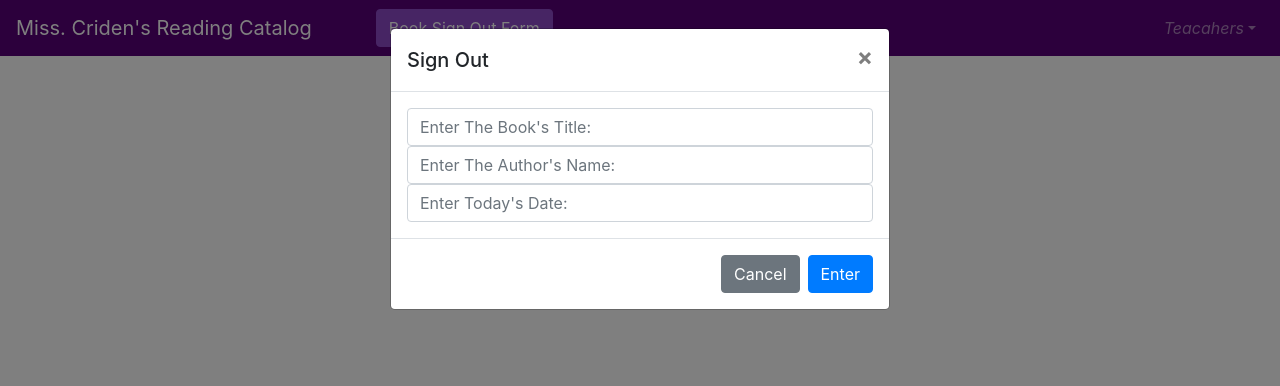
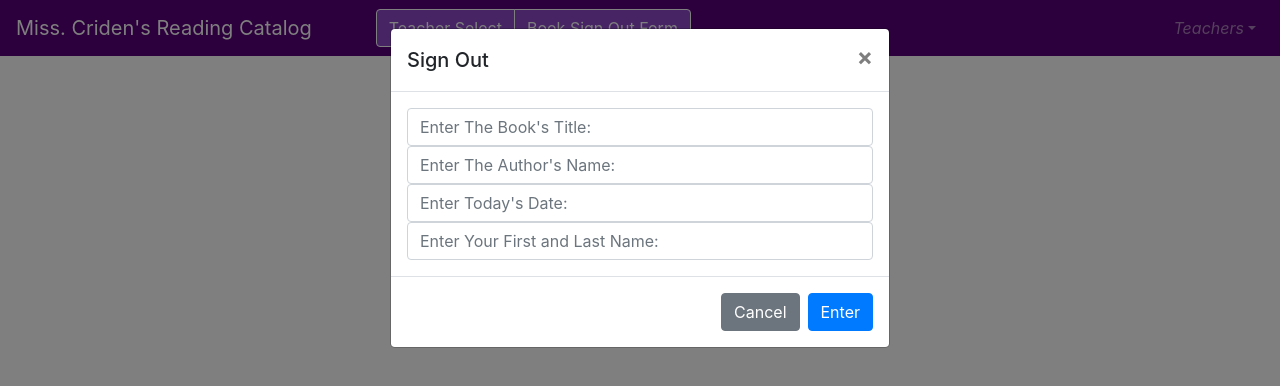
Before and after one commit to louismot/lc-book-catalog, a Vue app: page / in a window 1280 px wide. Both pictures are taken after a click on the button "Book Sign Out Form". Shown: the top 386 px of the page. Built offline with nearby package versions, Linux system fonts and the light colour scheme; no server answers.

Commit message:
Basic Styled Navbar is working with working forms

```diff
--- a/src/components/Navbar.vue
+++ b/src/components/Navbar.vue
@@ -8,11 +8,20 @@
       <b-collapse id="nav-collapse" is-nav>
         <b-navbar-nav class="ml-5">
 <!--          <b-nav-item href="#">Admin</b-nav-item>-->
-          <b-button v-b-modal.signout-book style="background-color: #904bc9; border-color: #904bc9">Book Sign Out Form</b-button>
+          <b-button-group>
+            <b-button v-b-modal.select-teacher style="background-color: #904bc9; border-color: white; ">Teacher Select</b-button>
+            <b-button v-b-modal.signout-book style="background-color: #904bc9; border-color: white">Book Sign Out Form</b-button>
+          </b-button-group>
           <b-modal id="signout-book" title="Sign Out" ok-title="Enter">
             <b-form-input v-model="bookTitle" placeholder="Enter The Book's Title:"></b-form-input>
             <b-form-input v-model="bookAuthor" placeholder="Enter The Author's Name:"></b-form-input>
             <b-form-input v-model="bookDate" placeholder="Enter Today's Date:"></b-form-input>
+            <b-form-input v-model="studentName" placeholder="Enter Your First and Last Name:"></b-form-input>
+          </b-modal>
+
+          <b-modal id="select-teacher" title="Select Your Teacher" ok-title="Enter">
+            <b-form-select v-model="selected" :options="options"></b-form-select>
+            <div class="mt-3">Selected: <strong>{{ selected }}</strong></div>
           </b-modal>
         </b-navbar-nav>
 
@@ -26,7 +35,7 @@
           <b-nav-item-dropdown right>
             <!--Button for teacher login-->
             <template v-slot:button-content>
-              <em>Teacahers</em>
+              <em>Teachers</em>
             </template>
 
             <!--            Login prompt-->
@@ -52,7 +61,14 @@ export default {
       password: '',
       bookTitle: '',
       bookAuthor: '',
-      bookDate: ''
+      bookDate: '',
+      studentName: '',
+      selected: null,
+      options: [
+        { value: null, text: 'Click to select a teacher...' },
+        { value: 'a', text: 'Miss Criden' },
+        { value: 'b', text: 'second teacher' },
+      ]
     }
   }
 }
@@ -66,4 +82,5 @@ export default {
 }
 
 
+
 </style>
```
